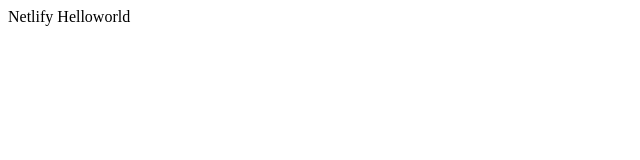
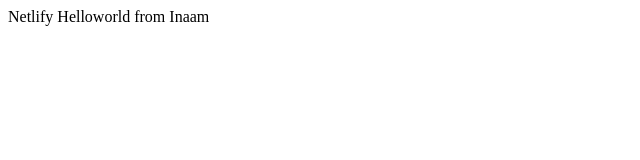
Before and after one commit to ikhana/Netlify-Basic-app, a plain HTML site: page public/index.html in a window 1280 px wide. Shown: the full height of the page, 0-640 px from the left. Drawn offline with Linux system fonts and the light colour scheme.

Commit message:
netlify first added

```diff
--- a/public/index.html
+++ b/public/index.html
@@ -6,6 +6,6 @@
     <title>Netlify Helloworld</title>
 </head>
 <body>
-    Netlify Helloworld
+    Netlify Helloworld from Inaam
 </body>
 </html>
```
